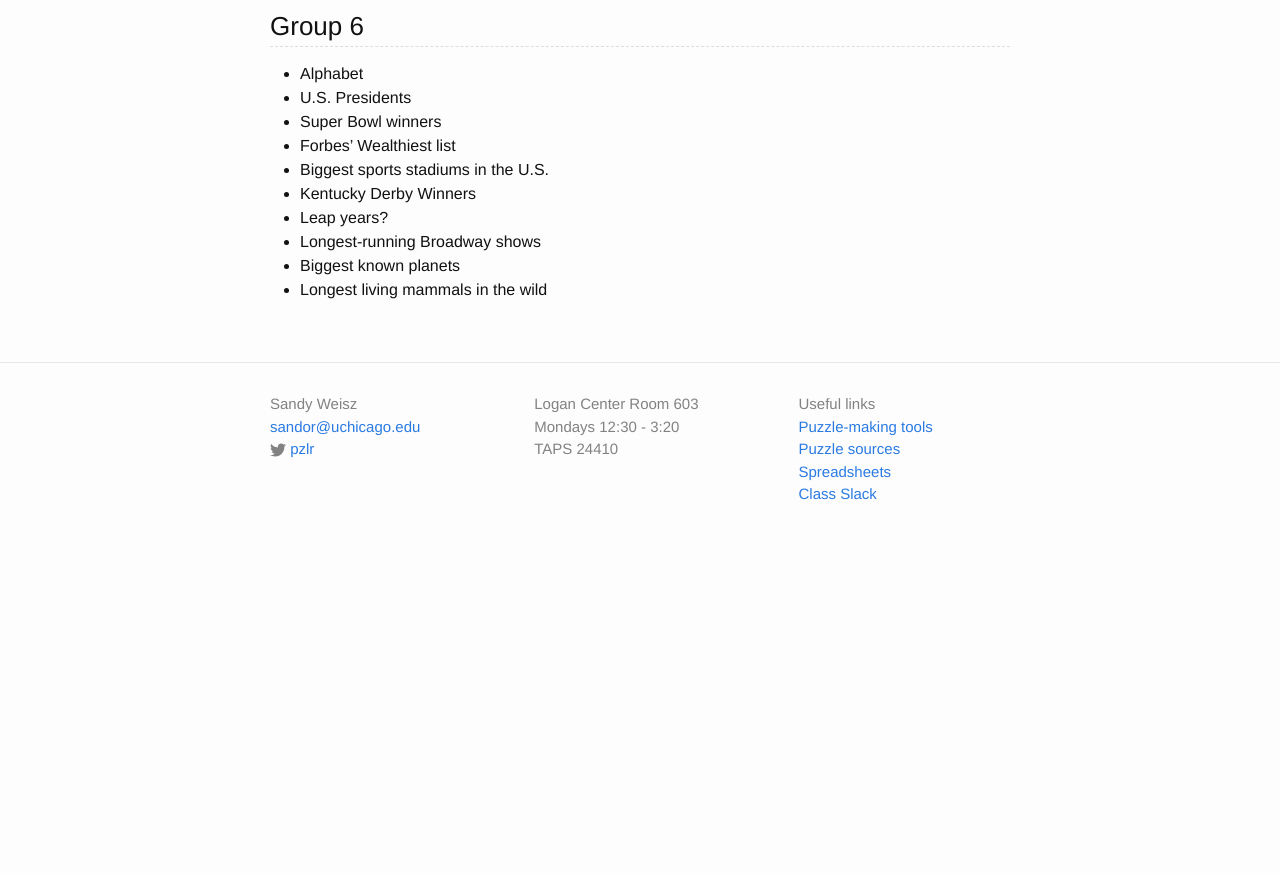
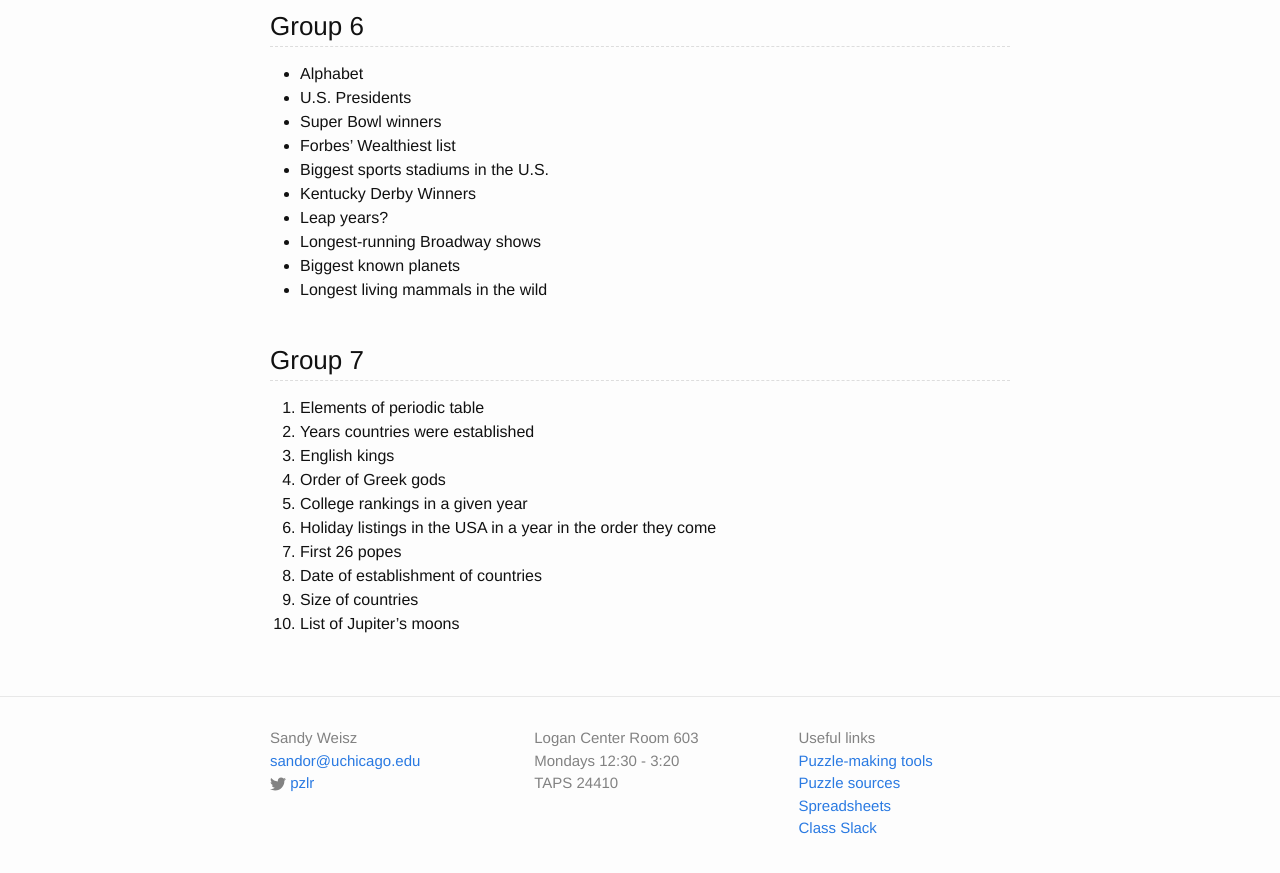
Before and after one commit to transmedia-puzzles/transmedia-puzzles.github.io, a Jekyll site: the page built from 2018s-lists.md, in a window 1280 px wide and 900 px high, scrolled down 1884 px. Shown: the top 873 px of the window. Built offline with Jekyll 4.4.1, drawn with Linux system fonts in a browser that asks for light colours; before the commit the page ends 2450 px from its top, so only the background shows below that.

Commit message:
More lists

```diff
--- a/2018s-lists.md
+++ b/2018s-lists.md
@@ -46,7 +46,6 @@ permalink: /2018s/lists/
 - First 26 Xanth Novels
 - First 26 Magic Treehouse Novels
 
-
 ### Group 4
 
 - Shakespeare plays by chronological publish order
@@ -85,3 +84,16 @@ permalink: /2018s/lists/
 - Longest-running Broadway shows
 - Biggest known planets
 - Longest living mammals in the wild
+
+### Group 7
+
+1. Elements of periodic table
+2. Years countries were established
+3. English kings
+4. Order of Greek gods
+5. College rankings in a given year
+6. Holiday listings in the USA in a year in the order they come
+7. First 26 popes
+8. Date of establishment of countries
+9. Size of countries
+10. List of Jupiter’s moons
```
